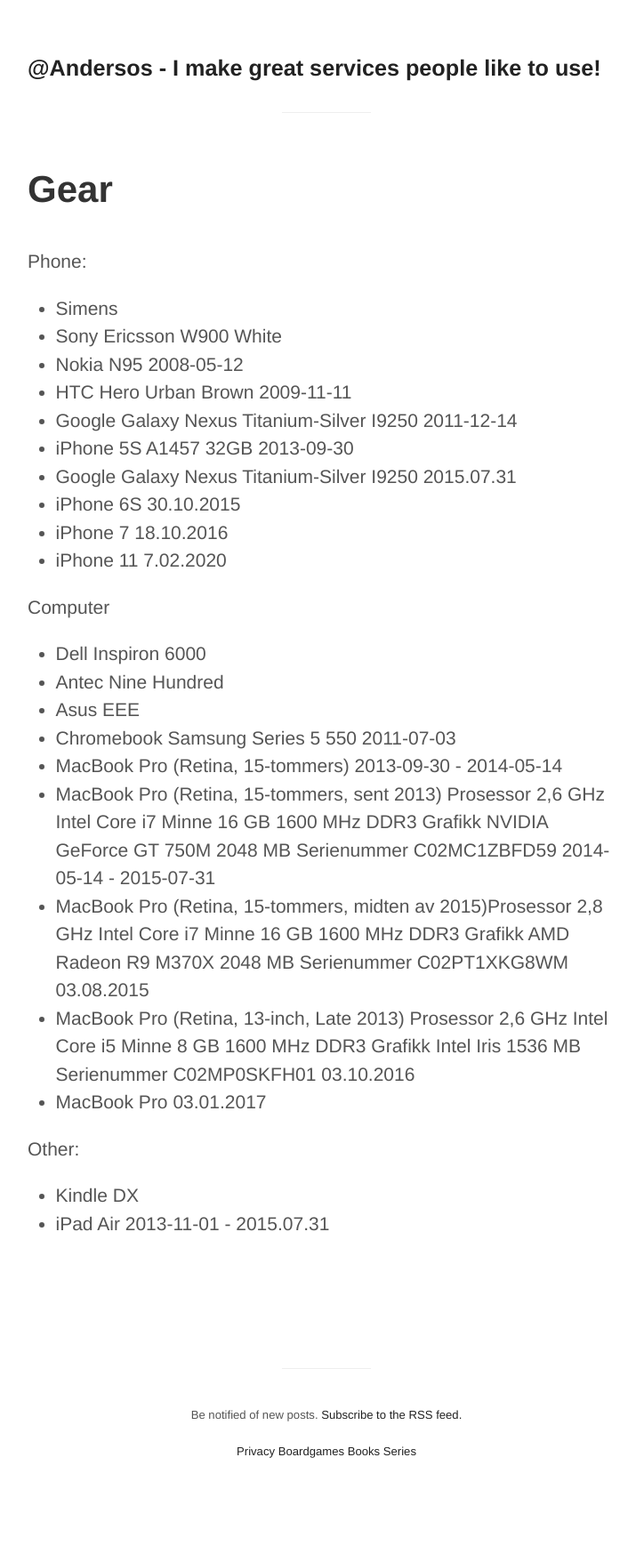
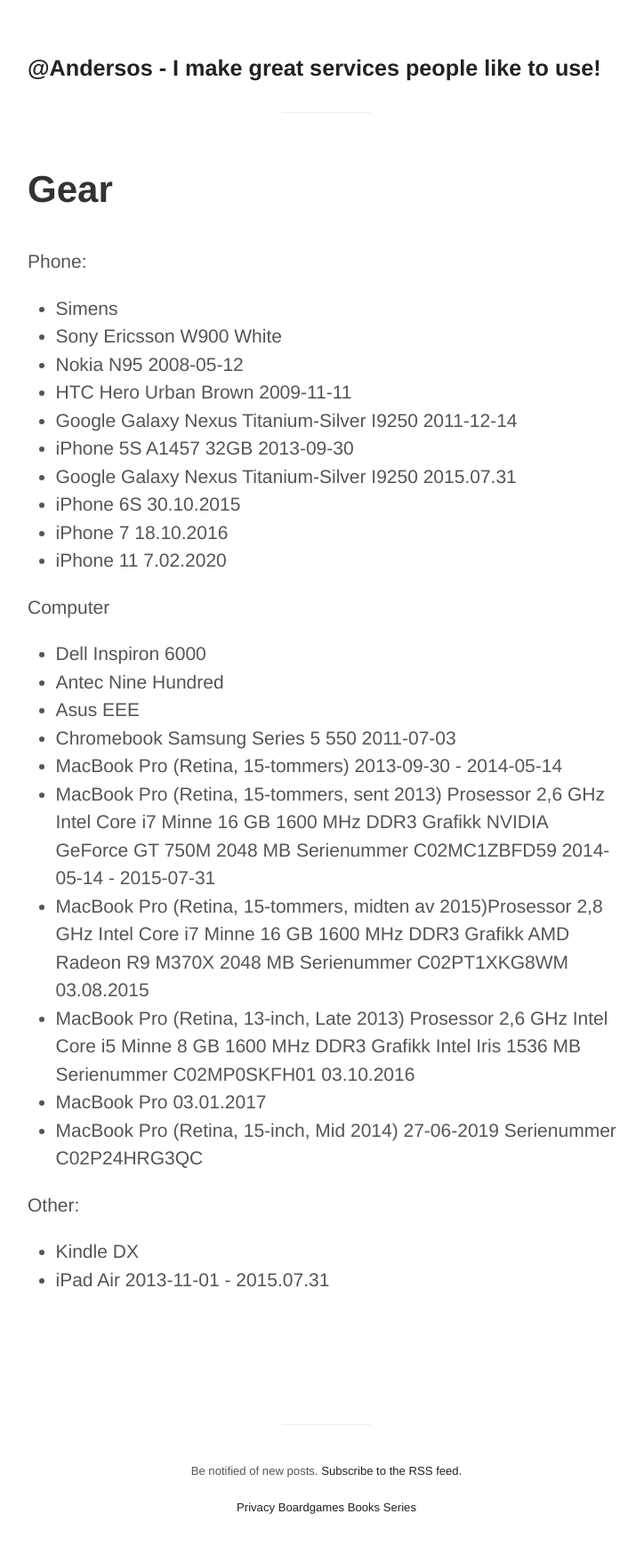
Before and after one commit to Andersos/andersos.net, a Jekyll site: the page built from pages/gear.md, in a window 1280 px wide. Shown: the whole page at 89% size, without its empty margins (273-997 px from the left). Built offline with Jekyll 4.4.1, drawn with Linux system fonts in a browser that asks for light colours; before the commit the page ends 1684 px from its top, so only the background shows below that.

Commit message:
Update gear.md

```diff
--- a/pages/gear.md
+++ b/pages/gear.md
@@ -27,6 +27,7 @@
 - MacBook Pro (Retina, 15-tommers, midten av 2015)Prosessor 2,8 GHz Intel Core i7 Minne 16 GB 1600 MHz DDR3 Grafikk AMD Radeon R9 M370X 2048 MB Serienummer C02PT1XKG8WM 03.08.2015
 - MacBook Pro (Retina, 13-inch, Late 2013) Prosessor 2,6 GHz Intel Core i5 Minne 8 GB 1600 MHz DDR3 Grafikk Intel Iris 1536 MB Serienummer C02MP0SKFH01 03.10.2016
 - MacBook Pro 03.01.2017
+- MacBook Pro (Retina, 15-inch, Mid 2014) 27-06-2019 Serienummer C02P24HRG3QC
 
 Other:
 - Kindle DX
```
